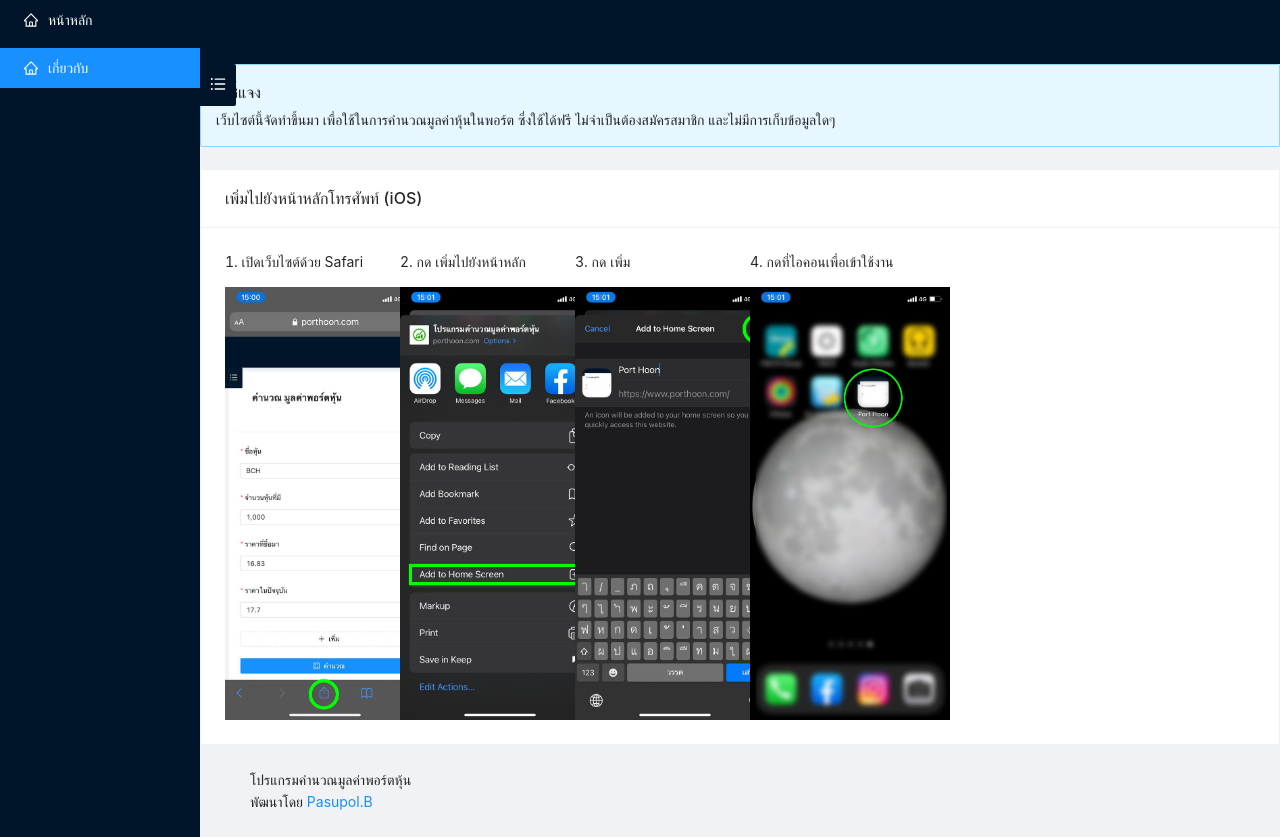
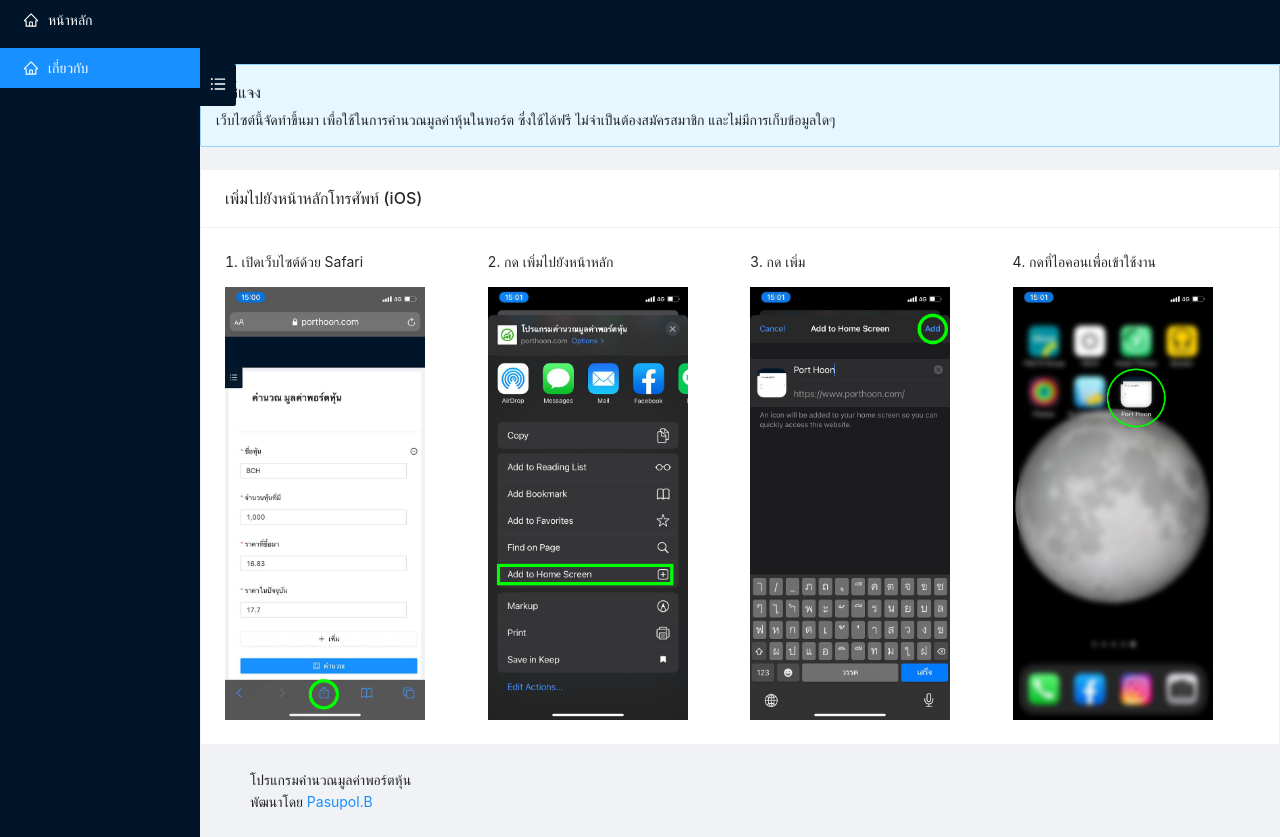
Before and after one commit to niawjunior/port-hoon, a React (Create React App) app: page /about in a window 1280 px wide. Built offline with nearby package versions, Linux system fonts and the light colour scheme.

Commit message:
update about

```diff
--- a/src/pages/about.tsx
+++ b/src/pages/about.tsx
@@ -22,19 +22,19 @@
           style={{ width: "100%" }}
         >
           <Row gutter={[20, 16]}>
-            <Col lg={4}>
+            <Col lg={6}>
               <p>1. เปิดเว็บไซต์ด้วย Safari</p>
               <img width={200} src={step1} alt="step1" />
             </Col>
-            <Col lg={4}>
+            <Col lg={6}>
               <p>2. กด เพิ่มไปยังหน้าหลัก</p>
               <img width={200} src={step2} alt="step2" />
             </Col>
-            <Col lg={4}>
+            <Col lg={6}>
               <p>3. กด เพิ่ม</p>
               <img width={200} src={step3} alt="step3" />
             </Col>
-            <Col lg={4}>
+            <Col lg={6}>
               <p>4. กดที่ไอคอนเพื่อเข้าใช้งาน</p>
               <img width={200} src={step4} alt="step4" />
             </Col>
```
